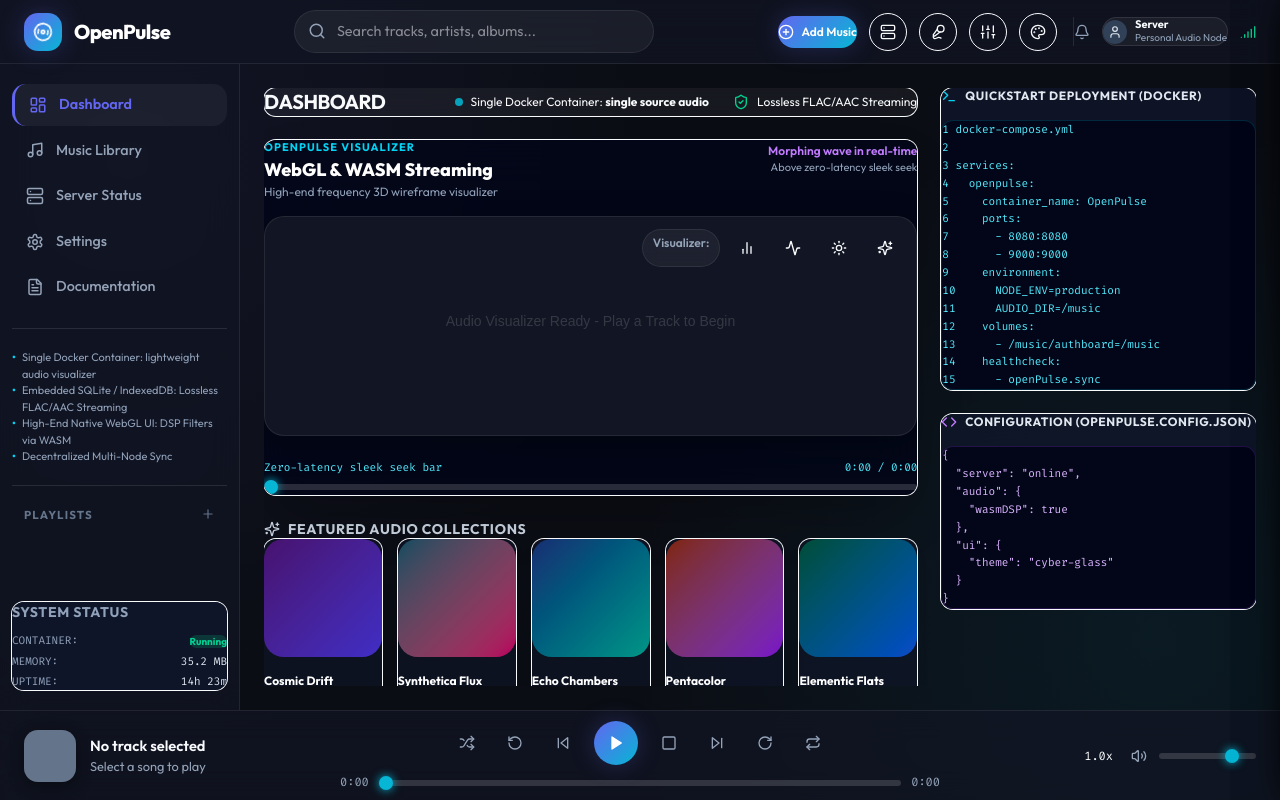
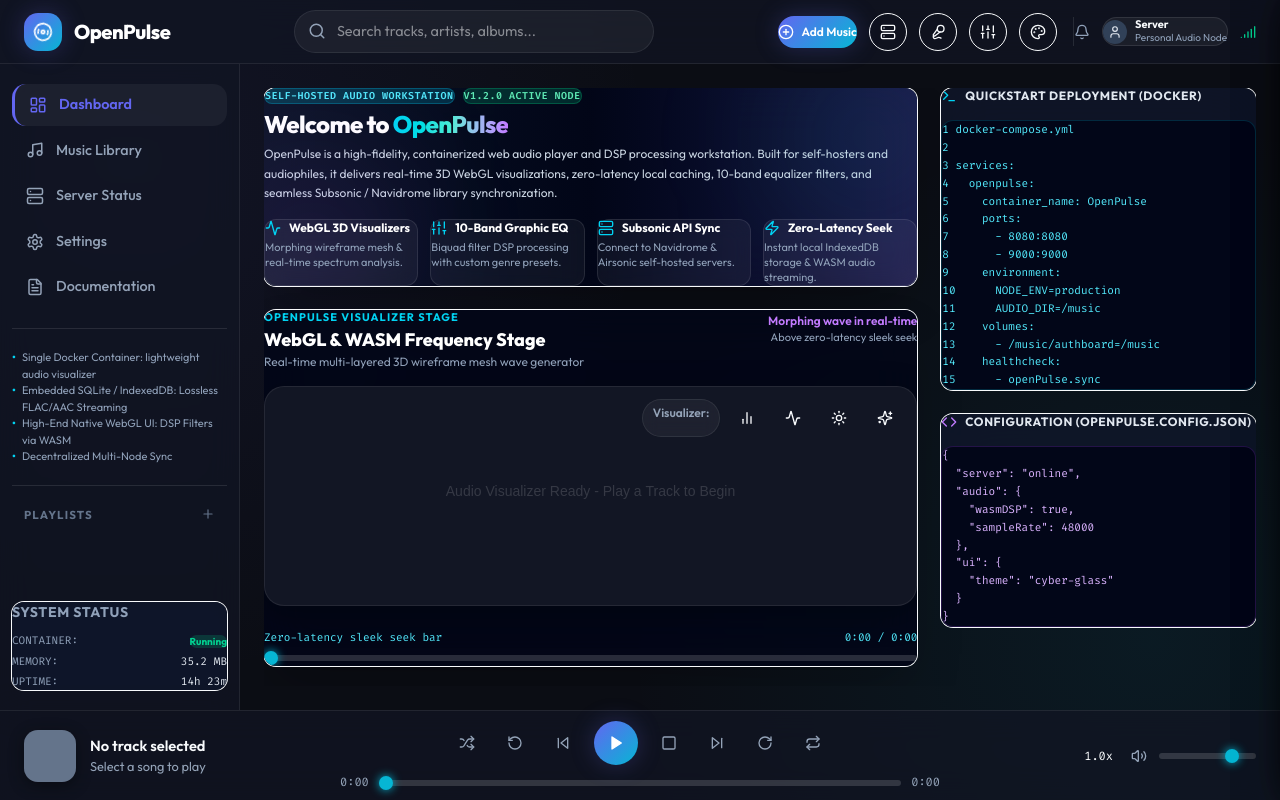
Before and after one commit to Richie086/OpenPulse, a React (Vite) app: page / in a window 1280 px wide. Built offline with nearby package versions, Linux system fonts and the light colour scheme.

Commit message:
feat: add landing page introduction hero section explaining OpenPulse capabilities

```diff
--- a/src/components/DashboardView.jsx
+++ b/src/components/DashboardView.jsx
@@ -1,6 +1,6 @@
 import React from 'react';
 import { AudioVisualizer } from '@/components/AudioVisualizer';
-import { Play, Sparkles, Terminal, Code, ShieldCheck } from 'lucide-react';
+import { Play, Sparkles, Terminal, Code, ShieldCheck, Activity, Cpu, Sliders, Server, Zap, Radio } from 'lucide-react';
 import { Card, CardHeader, CardTitle, CardDescription, CardContent } from '@/components/ui/card';
 
 export function DashboardView({
@@ -23,6 +23,13 @@ export function DashboardView({
     { title: 'Elementic Flats', type: 'Album', gradient: 'from-emerald-800 to-blue-600' }
   ];
 
+  const features = [
+    { icon: Activity, title: 'WebGL 3D Visualizers', desc: 'Morphing wireframe mesh & real-time spectrum analysis.' },
+    { icon: Sliders, title: '10-Band Graphic EQ', desc: 'Biquad filter DSP processing with custom genre presets.' },
+    { icon: Server, title: 'Subsonic API Sync', desc: 'Connect to Navidrome & Airsonic self-hosted servers.' },
+    { icon: Zap, title: 'Zero-Latency Seek', desc: 'Instant local IndexedDB storage & WASM audio streaming.' }
+  ];
+
   const dockerYaml = `1 docker-compose.yml
 2
 3 services:
@@ -42,7 +49,8 @@ export function DashboardView({
   const jsonConfig = `{
   "server": "online",
   "audio": {
-    "wasmDSP": true
+    "wasmDSP": true,
+    "sampleRate": 48000
   },
   "ui": {
     "theme": "cyber-glass"
@@ -53,21 +61,47 @@ export function DashboardView({
     <div className="grid grid-cols-1 lg:grid-cols-12 gap-6 p-6 overflow-y-auto">
       {/* Left / Center Main Section (8 cols) */}
       <div className="lg:col-span-8 flex flex-col gap-6">
-        {/* Top Header Summary Callout */}
-        <Card className="bg-white/5 border-white/10 backdrop-blur-md">
-          <CardContent className="p-4 flex items-center justify-between">
-            <div className="flex items-center gap-3">
-              <h1 className="text-xl font-bold tracking-tight">DASHBOARD</h1>
+
+        {/* LANDING PAGE INTRODUCTION HERO CARD */}
+        <Card className="bg-gradient-to-r from-slate-900/90 via-slate-950/95 to-indigo-950/90 border-cyan-500/30 shadow-2xl backdrop-blur-xl relative overflow-hidden">
+          <div className="absolute -top-12 -right-12 w-48 h-48 bg-cyan-500/10 rounded-full blur-3xl pointer-events-none" />
+          <div className="absolute -bottom-12 -left-12 w-48 h-48 bg-purple-500/10 rounded-full blur-3xl pointer-events-none" />
+
+          <CardHeader className="p-6 pb-3">
+            <div className="flex items-center gap-2 mb-1">
+              <span className="px-2.5 py-0.5 rounded-full bg-cyan-500/20 text-cyan-300 font-mono text-[10px] font-bold uppercase tracking-wider border border-cyan-500/30">
+                Self-Hosted Audio Workstation
+              </span>
+              <span className="px-2.5 py-0.5 rounded-full bg-emerald-500/20 text-emerald-300 font-mono text-[10px] font-bold uppercase tracking-wider border border-emerald-500/30">
+                v1.2.0 Active Node
+              </span>
             </div>
-            <div className="flex items-center gap-6 text-xs text-muted-foreground">
-              <div className="flex items-center gap-2">
-                <div className="w-2 h-2 rounded-full bg-cyan-400 animate-pulse" />
-                <span>Single Docker Container: <strong>single source audio</strong></span>
-              </div>
-              <div className="flex items-center gap-2">
-                <ShieldCheck className="w-4 h-4 text-emerald-400" />
-                <span>Lossless FLAC/AAC Streaming</span>
-              </div>
+
+            <CardTitle className="text-2xl font-black tracking-tight text-white">
+              Welcome to <span className="bg-gradient-to-r from-cyan-400 via-teal-300 to-purple-400 bg-clip-text text-transparent">OpenPulse</span>
+            </CardTitle>
+
+            <CardDescription className="text-xs text-slate-300 leading-relaxed mt-1">
+              OpenPulse is a high-fidelity, containerized web audio player and DSP processing workstation.
+              Built for self-hosters and audiophiles, it delivers real-time 3D WebGL visualizations, zero-latency local caching,
+              10-band equalizer filters, and seamless Subsonic / Navidrome library synchronization.
+            </CardDescription>
+          </CardHeader>
+
+          <CardContent className="p-6 pt-2">
+            <div className="grid grid-cols-1 sm:grid-cols-2 md:grid-cols-4 gap-3 mt-2">
+              {features.map((feat, idx) => {
+                const IconComponent = feat.icon;
+                return (
+                  <div key={idx} className="bg-white/5 border border-white/10 rounded-xl p-3 backdrop-blur-md flex flex-col gap-1">
+                    <div className="flex items-center gap-2 text-cyan-400">
+                      <IconComponent className="w-4 h-4" />
+                      <span className="font-bold text-xs text-white">{feat.title}</span>
+                    </div>
+                    <p className="text-[11px] text-slate-400 leading-snug">{feat.desc}</p>
+                  </div>
+                );
+              })}
             </div>
           </CardContent>
         </Card>
@@ -76,9 +110,9 @@ export function DashboardView({
         <Card className="bg-slate-950/80 border-cyan-500/20 shadow-2xl relative overflow-hidden backdrop-blur-xl">
           <CardHeader className="p-5 pb-2 flex flex-row justify-between items-start">
             <div>
-              <div className="text-[11px] font-bold uppercase tracking-widest text-cyan-400">OPENPULSE VISUALIZER</div>
-              <CardTitle className="text-lg font-extrabold text-white">WebGL & WASM Streaming</CardTitle>
-              <CardDescription className="text-xs text-slate-400">High-end frequency 3D wireframe visualizer</CardDescription>
+              <div className="text-[11px] font-bold uppercase tracking-widest text-cyan-400">OPENPULSE VISUALIZER STAGE</div>
+              <CardTitle className="text-lg font-extrabold text-white">WebGL & WASM Frequency Stage</CardTitle>
+              <CardDescription className="text-xs text-slate-400">Real-time multi-layered 3D wireframe mesh wave generator</CardDescription>
             </div>
             <div className="text-right">
               <span className="text-xs font-semibold text-purple-400">Morphing wave in real-time</span>
```
Also changed, not shown: .agents/skills/3d-web-experience/SKILL.md (added), .agents/skills/fixing-motion-performance/SKILL.md (added), .agents/skills/shader-programming-glsl/SKILL.md (added), .agents/skills/ui-ux-pro-max/SKILL.md (added).
